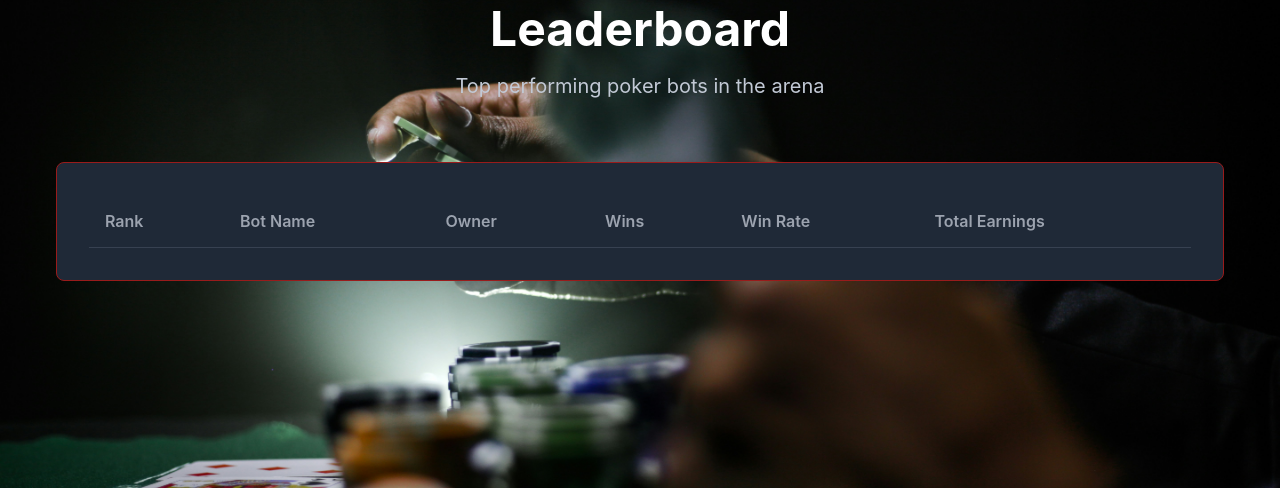
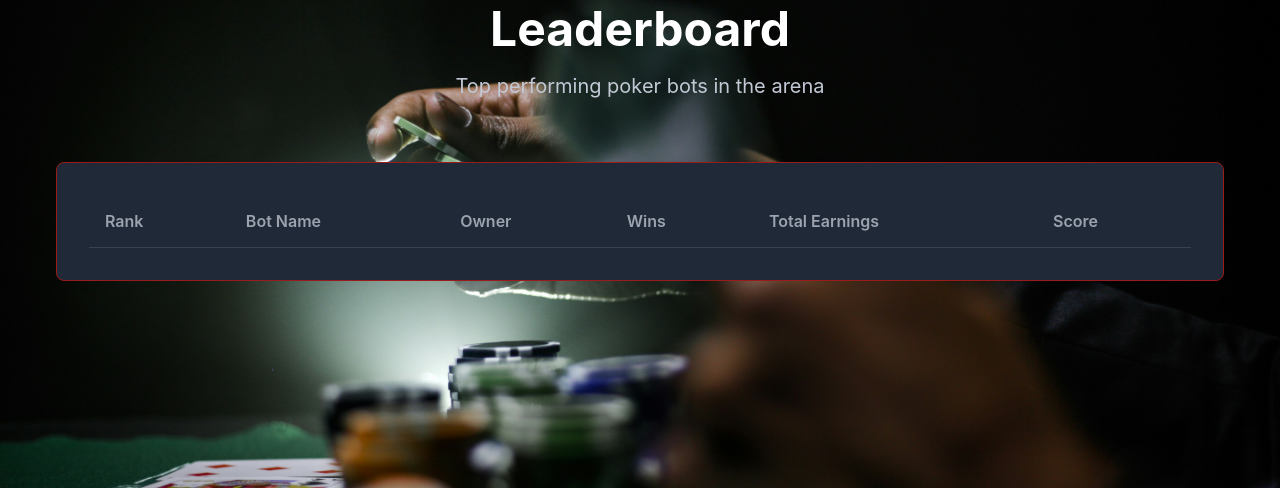
Before and after one commit to Samarth-1709/Pokermania, a Django app: page /leaderboard/ in a window 1280 px wide. Shown: the part 131-619 px from the top of the page. Run offline with Django 5.2, Linux system fonts and the light colour scheme; data that the repository does not hold is empty.

Commit message:
Leaderboard

```diff
--- a/poker_tournament/poker/models.py
+++ b/poker_tournament/poker/models.py
@@ -31,6 +31,7 @@ class Bot(models.Model):
     wins=models.IntegerField(default=0)
     total_games=models.IntegerField(default=0)
     chips_won = models.IntegerField(default=0)
+    score = models.IntegerField(default=0)
 
 
 class Match(models.Model):
--- a/poker_tournament/poker/utils.py
+++ b/poker_tournament/poker/utils.py
@@ -88,7 +88,7 @@ def play_match(bot1_path, bot2_path, bot1, bot2):
     bot1_instance,chk1= load_bot(bot1_path)
     bot2_instance,chk2= load_bot(bot2_path)
 
-    config = setup_config(max_round=1, initial_stack=1000, small_blind_amount=50)
+    config = setup_config(max_round=1, initial_stack=10000, small_blind_amount=250)
     config.register_player(name=bot1.name, algorithm=bot1_instance)
     config.register_player(name=bot2.name, algorithm=bot2_instance)
 
@@ -105,11 +105,15 @@ def play_match(bot1_path, bot2_path, bot1, bot2):
         bot2.chips_won -= chips_exchanged
         bot1.wins += 1
         winner = bot1.name
+        bot1.score += 20+80*chips_exchanged/10000
+        bot2.score -= 80*chips_exchanged/10000
     else:
         bot1.chips_won -= chips_exchanged
         bot2.chips_won += chips_exchanged
         bot2.wins += 1
         winner = bot2.name
+        bot2.score += 20+80*chips_exchanged/10000
+        bot1.score -= 80*chips_exchanged/10000
 
     bot1.total_games += 1
     bot2.total_games += 1
--- a/poker_tournament/poker/views.py
+++ b/poker_tournament/poker/views.py
@@ -91,10 +91,9 @@ def upload_bot(request):
 
 
 def leaderboard(request):
-    bots = Bot.objects.all().order_by('-wins')
+    bots = Bot.objects.all().order_by('-score')
     data = []
     for idx, bot in enumerate(bots, start=1):
-        win_rate = (bot.wins / bot.total_games * 100) if bot.total_games else 0
         earnings = f"${bot.chips_won:,.0f}"
 
         data.append({
@@ -102,11 +101,12 @@ def leaderboard(request):
             'botName': bot.name,
             'owner': bot.user.username,
             'wins': bot.wins,
-            'winRate': f"{win_rate:.1f}%",
-            'earnings': earnings
+            'earnings': earnings,
+            'score' : bot.score
         })
 
     return render(request, 'leaderboard.html', {'data': data})
+
 
 
 def home(request):
@@ -237,11 +237,14 @@ def test_run(request):
     # Save the uploaded bot in the testbots directory
     new_test_bot = TestBot.objects.create(user=user, name=bot_name, file=bot_file)
 
+    test_bots_names=["Always_call_bot","Aggressive_bot","Cautious_bot","Probability_based_bot","Random_bot"]
     test_bots=[os.path.join('bots','always_call_bot.py'),os.path.join('bots','aggressive_bot.py'),os.path.join('bots','cautious_bot.py'),os.path.join('bots','probability_based_bot.py'),os.path.join('bots','random_bot.py')]
     results=[]
 
+    i=0
     for opponent_bot in test_bots:
-        config=setup_config(max_round=1, initial_stack=1000, small_blind_amount=50)
+        opponent_bot_name=test_bots_names[i]
+        config=setup_config(max_round=1, initial_stack=10000, small_blind_amount=250)
         bot1,chk1=load_bot(new_test_bot.file.path)
         bot2,chk2=load_bot(opponent_bot)
 
@@ -267,9 +270,10 @@ def test_run(request):
         chips_exchanged=abs(game["players"][0]["stack"]-game["players"][1]["stack"])
         result="win" if game["players"][0]["stack"]>game["players"][1]["stack"] else "loss"
         result_data={
-            'game_result':result,
-            'chips_exchanged':chips_exchanged,
-            'move_details':move_details
+            'opponent_name': opponent_bot_name,
+            'game_result': result,
+            'chips_exchanged': chips_exchanged,
+            'move_details': move_details
         }
         results.append(result_data)
 
--- a/poker_tournament/templates/bots.html
+++ b/poker_tournament/templates/bots.html
@@ -38,7 +38,7 @@
                             <th>Bot Name</th>
                             <th>Opponent</th>
                             <th>Date</th>
-                            <th>Result</th>
+                            <th>Winner</th>
                             <th>Earnings</th>
                             <th>Replay</th>
                         </tr>
--- a/poker_tournament/templates/leaderboard.html
+++ b/poker_tournament/templates/leaderboard.html
@@ -35,8 +35,8 @@ Leaderboard - PokerBots Arena
                             <th>Bot Name</th>
                             <th>Owner</th>
                             <th>Wins</th>
-                            <th>Win Rate</th>
                             <th>Total Earnings</th>
+                            <th>Score</th>
                         </tr>
                     </thead>
                     <tbody id="leaderboardBody">
@@ -46,8 +46,8 @@ Leaderboard - PokerBots Arena
                             <td>{{ entry.botName }}</td>
                             <td>{{ entry.owner }}</td>
                             <td>{{ entry.wins }}</td>
-                            <td>{{ entry.winRate }}</td>
                             <td>{{ entry.earnings }}</td>
+                            <td>{{ entry.score }}</td>
                         </tr>
                         {% endfor %}
                     </tbody>
--- a/poker_tournament/templates/test_run_Response.html
+++ b/poker_tournament/templates/test_run_Response.html
@@ -24,6 +24,7 @@
                         {% for result in results %}
                             <li>
                                 <strong>Game {{forloop.counter}} Result:</strong> {{ result.game_result }}<br>
+                                <strong>Test Bot:</strong> {{ result.opponent_name }}<br>
                                 <strong>Chips Exchanged:</strong> {{ result.chips_exchanged }}<br>
                                 <strong>Move Details:</strong>
                                 <ul>
```
Also changed, not shown: poker_tournament/poker_output.txt (+3 -8 lines), poker_tournament/templates/game.html (+8 -8 lines), poker_tournament/poker/migrations/0008_bot_score.py (added).
